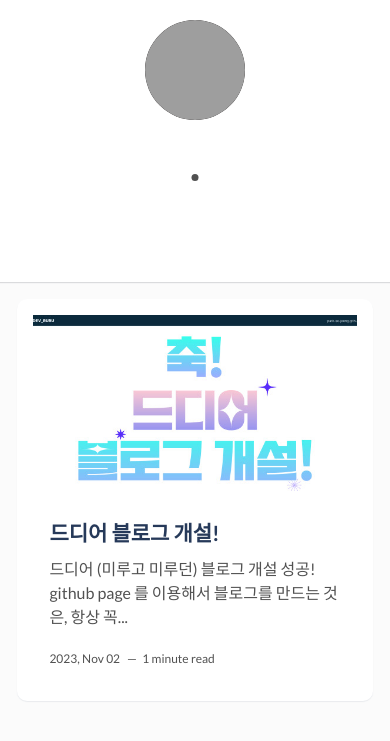
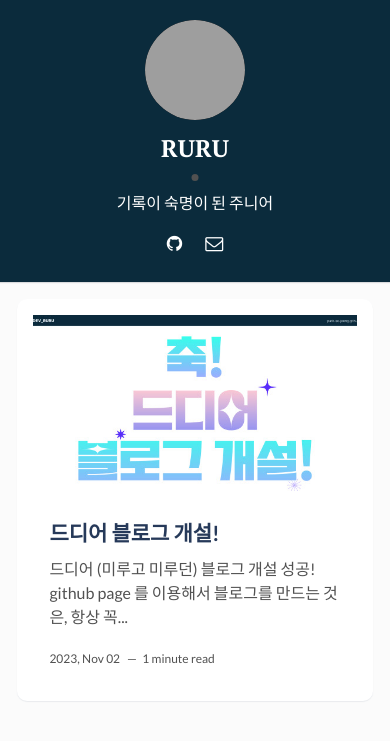
Before and after one commit to Park-Se-Jeong/Park-Se-Jeong.github.io, a Jekyll site: the page built from index.html, in a window 390 px wide. Shown: the top 741 px of the page. Built offline with Jekyll 4.4.1, drawn with Linux system fonts in a browser that asks for light colours; the list of posts is cut into pages by our own code; grey boxes are pictures that could not be loaded.

Commit message:
modify: 반응형 sidebar 배경색 수정

```diff
--- a/assets/css/main.css
+++ b/assets/css/main.css
@@ -1421,7 +1421,7 @@
     justify-content: space-between;
     width: 100%;
     padding: 10px;
-    background-color: #ffffff;
+    background: #0b2b3c;
     -webkit-box-shadow: 0 1px 1px 0 rgba(31, 35, 46, 0.15);
     box-shadow: 0 1px 1px 0 rgba(31, 35, 46, 0.15);
   }
```
